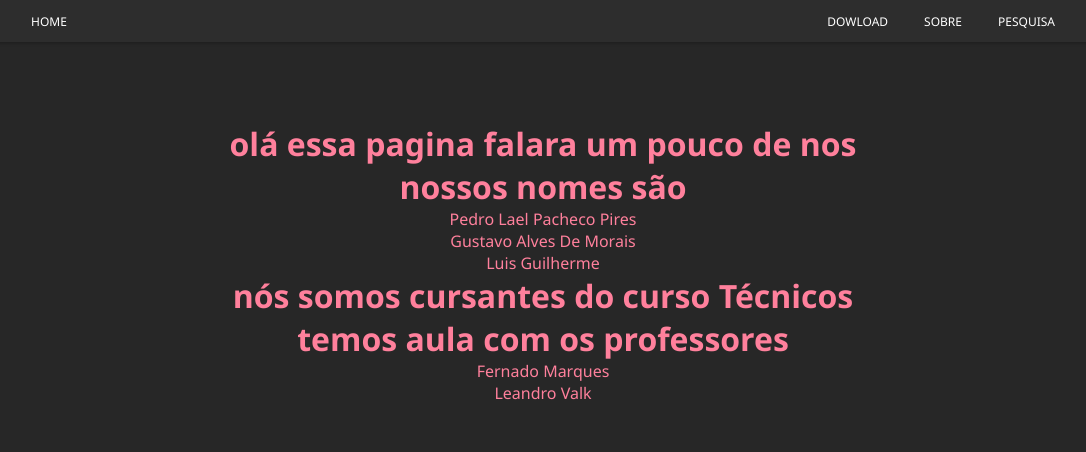
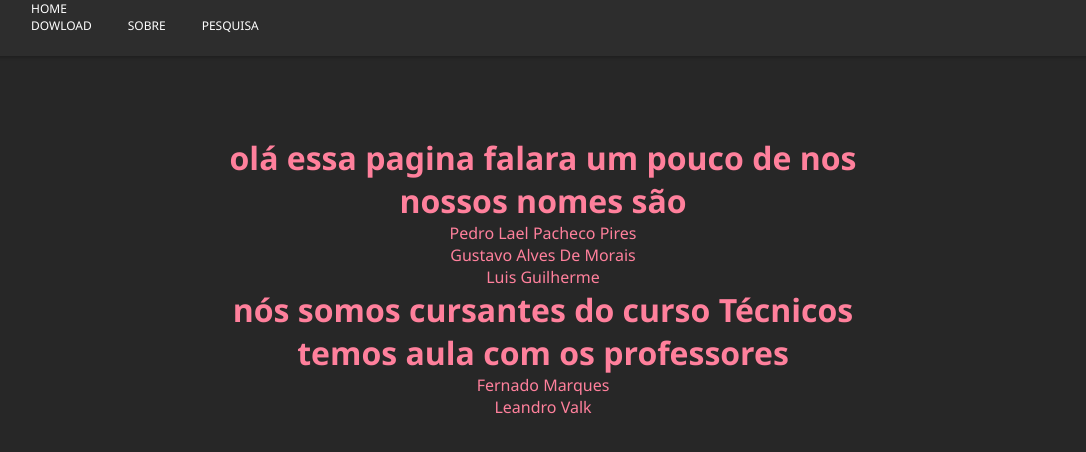
Before and after one commit to NDWnatural/sobrenos, a plain HTML site: page index.html in a window 1280 px wide. Shown: the whole page, without its empty margins (97-1183 px from the left). Drawn offline with Linux system fonts and the light colour scheme.

Commit message:
Update index.html

```diff
--- a/index.html
+++ b/index.html
@@ -27,7 +27,6 @@
         .img_logo_header{
             width: 45px;
         }
-        .header,
         .navigation_header{
             display: flex;
             flex-direction: row;
```
